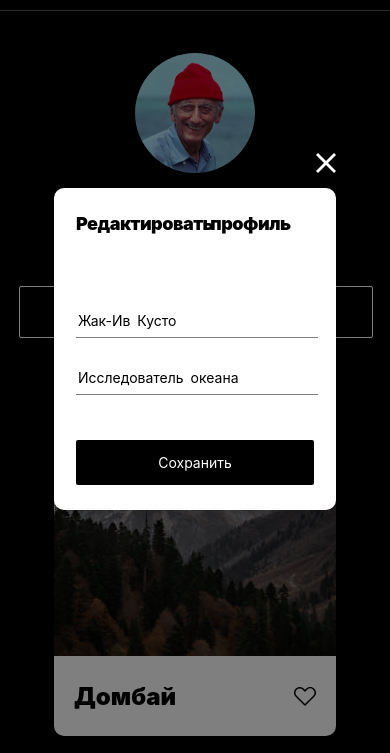
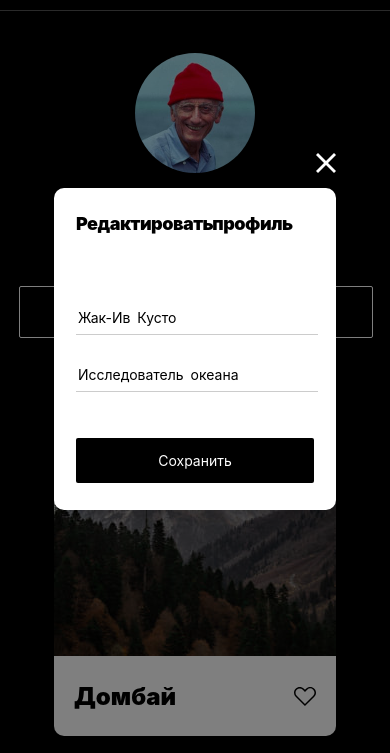
Before and after one commit to Brainman17/mesto, a plain HTML site: page index.html in a window 390 px wide. Both pictures are taken after a click on the button 309 px from the left and 290 px from the top of the page. Shown: the part 73-826 px from the top of the page. Drawn offline with Linux system fonts and the light colour scheme; grey boxes are pictures that could not be loaded.

Commit message:
fix: подправить js

```diff
--- a/blocks/card/__subtitle/card__subtitle.css
+++ b/blocks/card/__subtitle/card__subtitle.css
@@ -8,4 +8,5 @@
   text-overflow: ellipsis;
   white-space: nowrap;
   overflow: hidden;
+  max-width: 220px;
 }
--- a/blocks/popup/__form-subtitle/popup__form-subtitle.css
+++ b/blocks/popup/__form-subtitle/popup__form-subtitle.css
@@ -6,10 +6,15 @@
   line-height: 17px;
   border: none;
   padding-bottom: 8px;
-  margin-bottom: 44px;
+  margin-bottom: 29px;
   word-spacing: 3px;
   color: #000;
-  border-bottom: 1px solid rgba(0, 0, 0, 0.5);
+  border-bottom: 1px solid rgba(0, 0, 0, 0.2);
+  letter-spacing: 0.2px;
+}
+
+.popup__form-subtitle:nth-child(2) {
+  margin-bottom: 49px;
 }
 
 .popup__form-subtitle::placeholder {
@@ -28,5 +33,9 @@
 @media  screen and (max-width: 640px) {
   .popup__form-subtitle {
     margin-bottom: 30px;
+    letter-spacing: 0px;
+  }
+  .popup__form-subtitle:nth-child(2) {
+    margin-bottom: 31px;
   }
 }
--- a/blocks/popup/__save-button/popup__save-button.css
+++ b/blocks/popup/__save-button/popup__save-button.css
@@ -8,7 +8,7 @@
   background: #000000;
   color: #fff;
   border-radius: 2px;
-  padding: 14px 139px;
+  padding: 14px 135px;
   cursor: pointer;
   transition: opacity 0.4s;
 }
--- a/blocks/popup/__title/popup__title.css
+++ b/blocks/popup/__title/popup__title.css
@@ -3,19 +3,19 @@
   font-weight: 900;
   font-size: 24px;
   line-height: 29.05px;
-  padding-bottom: 38px;
+  padding-bottom: 50px;
   margin: 0;
   max-width: 100%;
-  padding-left: 13px;
-  word-spacing: -6px;
-  letter-spacing: -0.5px;
+  word-spacing: 0.9px;
+  letter-spacing: -0.9px;
 }
 
 @media  screen and (max-width: 640px) {
   .popup__title {
     font-size: 18px;
     line-height: 22px;
-    padding-bottom: 76px;
-    padding-left: 0;
+    padding-bottom: 73px;
+    word-spacing: -4px;
+    letter-spacing: -0.5px;
   }
 }
--- a/scripts/index.js
+++ b/scripts/index.js
@@ -2,30 +2,30 @@ const popupElement = document.querySelector('.popup');
 const popupCloseButtonElement = popupElement.querySelector('.popup__close-button');
 const popupEditButtonElement = document.querySelector('.profile__edit-button');
 const popupSaveButtonElement = popupElement.querySelector('.popup__save-button');
-
-popupEditButtonElement.addEventListener('click', function() {
-  popupElement.classList.add('popup_opened');
-});
-
-popupCloseButtonElement.addEventListener('click', function() {
-  popupElement.classList.remove('popup_opened');
-})
-
-popupSaveButtonElement.addEventListener('click', function() {
-  popupElement.classList.remove('popup_opened');
-})
-
 const formElement = popupElement.querySelector('.popup__form-content');
 const nameInput = formElement.querySelector('.popup__form-subtitle_value_name');
 const jobInput = formElement.querySelector('.popup__form-subtitle_value_job');
 const profileName = document.querySelector('.profile__title');
 const profileJob = document.querySelector('.profile__subtitle');
 
+function popupOpen() {
+  popupElement.classList.add('popup_opened');
+  nameInput.value = profileName.textContent;
+  jobInput.value = profileJob.textContent;
+}
+function popupClose() {
+  popupElement.classList.remove('popup_opened');
+  nameInput.value = "";
+  jobInput.value = "";
 
+}
 function formSubmitHandler (evt) {
     evt.preventDefault();
+  popupElement.classList.remove('popup_opened');
   profileName.textContent = nameInput.value;
   profileJob.textContent = jobInput.value;
 }
 
+popupEditButtonElement.addEventListener('click', popupOpen);
+popupCloseButtonElement.addEventListener('click', popupClose);
 formElement.addEventListener('submit', formSubmitHandler);
```
